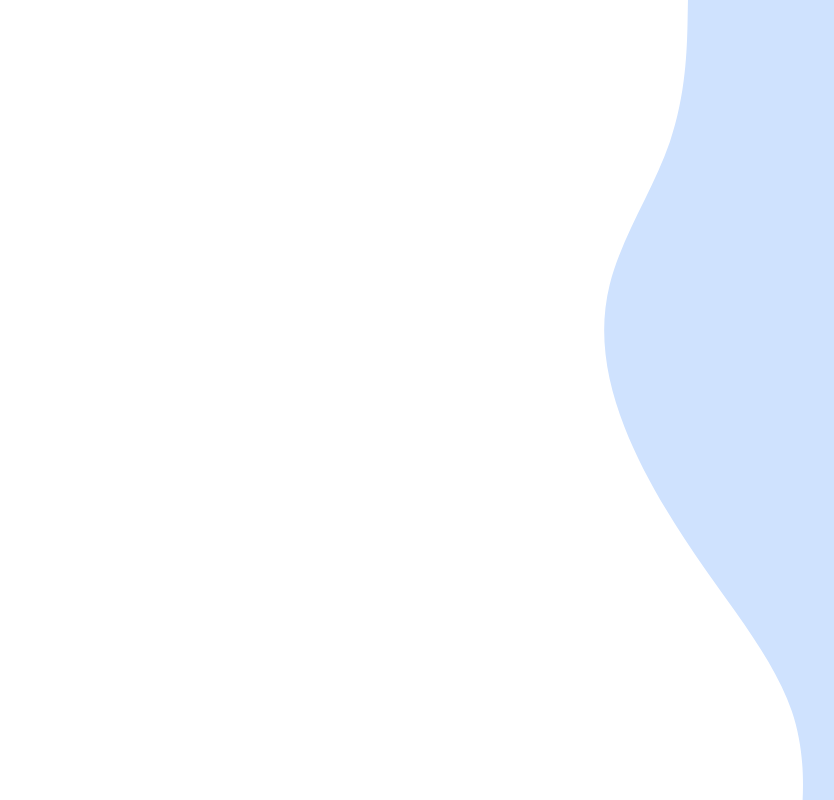
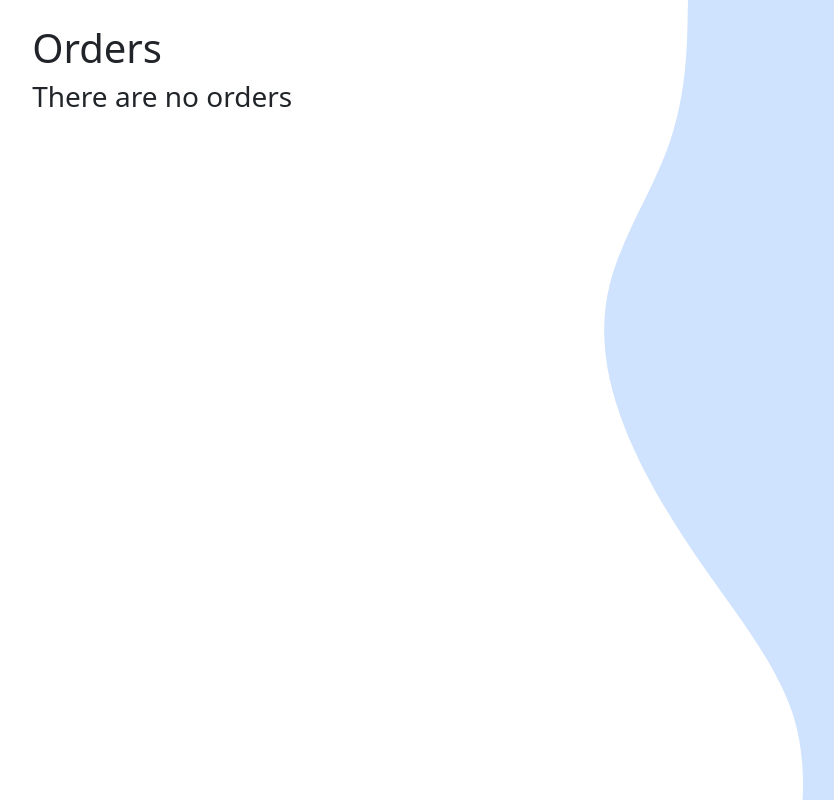
Before and after one commit to IcesiComputacionInternet/TallerFinal, a React (Vite) app in the folder frontend/: page /orders in a window 1280 px wide. Before the commit this address had no page. Shown: the whole page, without its empty margins (26-860 px from the left). Built offline with nearby package versions, Linux system fonts and the light colour scheme; the HTML template or start-up script is replaced by a standard one.

Commit message:
Fixed Create Item page, first draft of Orders page added

```diff
--- a/frontend/src/App.tsx
+++ b/frontend/src/App.tsx
@@ -3,6 +3,7 @@ import Login from "./components/Login";
 import { BrowserRouter, Navigate, Route, Routes } from "react-router-dom";
 import SignUp from "./components/SignUp";
 import CreateItem from "./components/CreateItem.tsx";
+import Orders from "./components/Orders.tsx";
 // import Store from "./components/Store.tsx";
 // import NotFound from "./components/NotFound";
 
@@ -28,6 +29,7 @@ function App() {
                 {/*/>*/}
                 {/*<Route path="/store" element={<Store />}></Route>*/}
                 <Route path="/newitem" element={<CreateItem />}></Route>
+                <Route path="/orders" element={<Orders />}></Route>
             </Routes>
         </BrowserRouter>
     );
--- a/frontend/src/components/CreateItem.tsx
+++ b/frontend/src/components/CreateItem.tsx
@@ -127,7 +127,7 @@ const CreateItem = () => {
                         onChange={(event) => setStock(event.target.value)}
                     />
                 </div>
-                <div className="col-12">
+                <div className="col-md-6">
                     <input
                         type="text"
                         className="form-control"
@@ -142,8 +142,8 @@ const CreateItem = () => {
                         <option>...</option>
                     </select>
                 </div>
-                <div className="button-container">
-                    <button className="btn btn-primary">Sign Up</button>
+                <div className="button-cont-item">
+                    <button className="btn btn-primary">Done</button>
                     <button className="btn btn-outline-danger" onClick={cancelNewItem}>Cancel</button>
                 </div>
                 </div>
--- a/frontend/src/components/Orders.tsx
+++ b/frontend/src/components/Orders.tsx
@@ -0,0 +1,77 @@
+import React, { useEffect, useState } from "react";
+import axios from "axios";
+import { NavigateFunction, useNavigate } from "react-router-dom";
+
+const baseUrl = "http://localhost:8080";
+
+function Orders(){
+    const [orders, setOrders] = useState([]);
+    const navigation : NavigateFunction = useNavigate();
+
+
+    // useEffect(() => {
+    //     localStorage.setItem("logged_user", JSON.stringify(true));
+    //     getAccountData();
+    // }, []);
+
+    // async function getAccountData() {
+    //     const result = await userData();
+    //     setAccounts(result);
+    // }
+
+    return (
+        <div className="container">
+            <div className="container mt-4">
+                <div className="row justify-content-center">
+                    <h1>
+                        Orders
+                    </h1>
+                    {orders.length > 0 ? (
+                        <div className="table-responsive">
+                            <table className="table table-bordered mx-auto mt-3 table-hover" style={{ width: "80%" }}>
+                                <thead >
+                                <tr>
+                                    <th>User</th>
+                                    <th>Status</th>
+                                    <th>Total</th>
+                                    <th>Items</th>
+                                </tr>
+                                </thead>
+                                <tbody>
+                                {orders && orders.map((order: any, index) => (
+                                    <tr key={index}>
+                                        <td>{order.users}</td>
+                                        <td>{order.status}</td>
+                                        <td>{order.total}</td>
+                                        <td>{order.items}</td>
+                                    </tr>
+                                ))}
+                                </tbody>
+                            </table>
+                        </div>
+                    ) : (
+                        <h3>There are no orders</h3>
+                    )}
+                </div>
+            </div>
+        </div>
+    );
+}
+
+
+// async function userData() {
+//     const data = await axios.get(
+//         baseUrl + "/users/getAccounts",
+//         {
+//             headers: {
+//                 "Access-Control-Allow-Origin": baseUrl,
+//                 "MediaType": "application/json",
+//                 "Authorization": "Bearer " + localStorage.getItem('jwt')
+//             }
+//         }
+//     );
+//     console.log(data);
+//     return data.data;
+// }
+
+export default Orders;
--- a/frontend/src/components/SignUp.tsx
+++ b/frontend/src/components/SignUp.tsx
@@ -56,7 +56,7 @@ const SignUp = () => {
                     </div>
                     <div className="form-group">
                         <input required
-                            type="text"
+                            type="number"
                             className="form-control"
                             placeholder="Phone Number"
                             value={phoneNumber}
--- a/frontend/src/style/form.css
+++ b/frontend/src/style/form.css
@@ -29,19 +29,30 @@ body {
 
 .signup-form{
     height: 1000px;
-    width: 500px;
-    background-color: rgba(255,252,237,0.20);
+    width: 600px;
+    /*background-color: rgba(255,252,237,0.20);*/
     position: absolute;
     transform: translate(-50%,-50%);
     top: 80%;
-    left: 25%;
-    padding: 30px 30px;
+    left: 50%;
+    /*padding: 30px 30px;*/
 }
 
 .new-item{
     width: 800px;
-    margin: 100px;
-    align-content: center;
+    margin-left: 300px;
+    margin-top: 90px;
+    top: 80%;
+    left: 50%;
+}
+
+.row > * {
+    flex-shrink: 0;
+    width: 90%;
+    max-width: 100%;
+    padding-right: calc(var(--bs-gutter-x) * 0.5);
+    padding-left: calc(var(--bs-gutter-x) * 0.5);
+    margin-top: var(--bs-gutter-y);
 }
 
 form *{
@@ -117,3 +128,9 @@ button{
     width: 80%;
     gap: 10px;
 }
+
+.button-cont-item{
+    display: flex;
+    width: 50%;
+    gap: 15px;
+}
```
